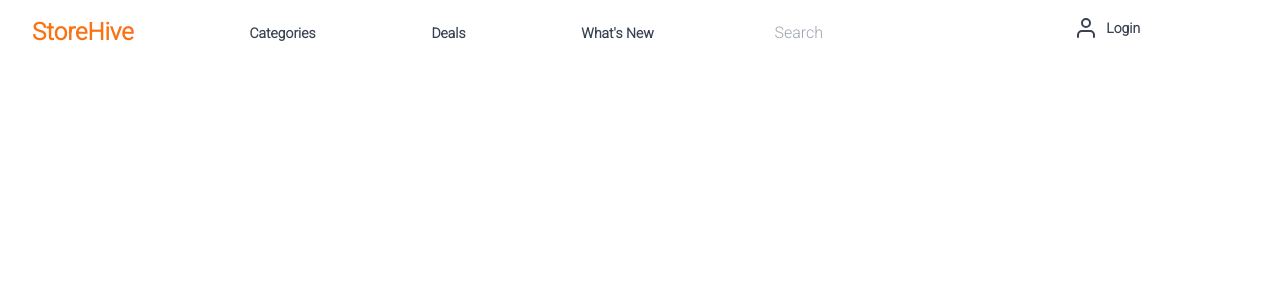
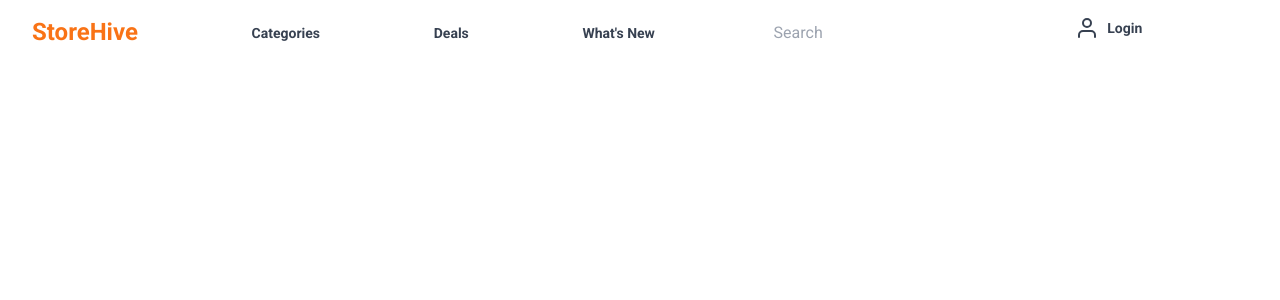
Before and after one commit to bineetNaidu/storehive, a Next.js app: page /login/sso-callback in a window 1280 px wide. Shown: the top 300 px of the page. Built offline with nearby package versions, Linux system fonts and the light colour scheme; no server answers.

Commit message:
👾 expanded the roboto font weights

```diff
--- a/src/components/Layout.tsx
+++ b/src/components/Layout.tsx
@@ -3,7 +3,10 @@ import { FC } from 'react';
 import { Navbar } from './Navbar';
 import { Roboto } from 'next/font/google';
 
-const roboto = Roboto({ subsets: ['latin'], weight: '300' });
+const roboto = Roboto({
+  subsets: ['latin'],
+  weight: ['100', '300', '400', '500', '700', '900'],
+});
 
 export const Layout: FC<{
   children: React.ReactNode;
```
